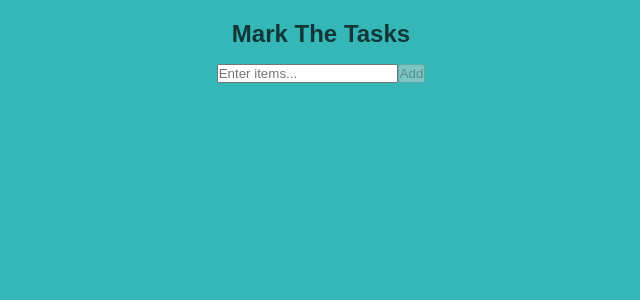
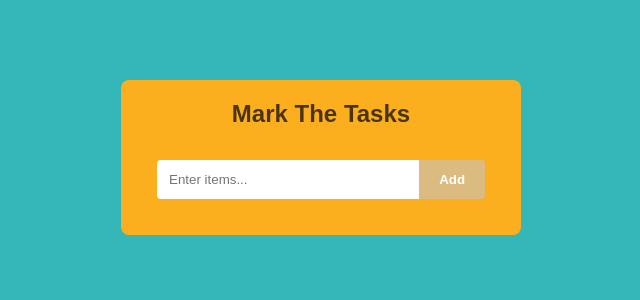
Before and after one commit to BeslinEbby/matt-basic, a React (Vite) app: page / in a window 1280 px wide. Shown: the top 300 px of the page, without its empty margins (319-959 px from the left). Built offline with nearby package versions, Linux system fonts and the light colour scheme.

Commit message:
added styling for input section

```diff
--- a/src/index.css
+++ b/src/index.css
@@ -11,12 +11,13 @@ body {
 .container {
    width: 400px;
    height: fit-content;
-   margin: auto;
+   margin: 80px auto;
 }
 .head-sec {
    text-align: center;
    padding: 20px;
    border-radius: 8px;
+   background-color: rgb(252, 175, 30);
 }
 
 .head-sec h2 {
@@ -24,3 +25,27 @@ body {
    margin-bottom: 16px;
    color: rgba(0, 0, 0, 0.7);
 }
+
+.input-sec{
+    padding: 16px;
+    display: flex;
+  }
+
+  .input-sec input{
+    outline: none;
+    border: none;
+    padding: 12px;
+    width: 80%;
+    border-radius: 4px 0 0 4px;
+  }
+
+  .input-sec button{
+    background-color: rgb(219, 187, 128);
+    border: none;
+    border-radius: 0 4px 4px 0;
+    width: 20%;
+    padding: 12px;
+    color: white;
+    font-weight: bold;
+    cursor: pointer;
+}
```
